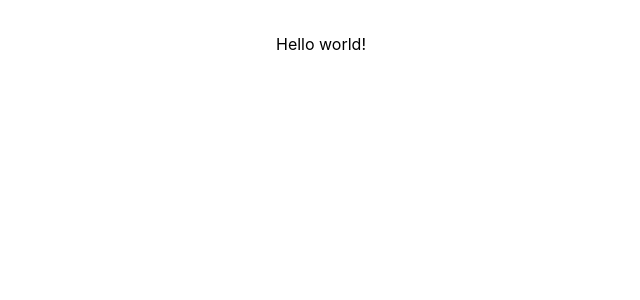
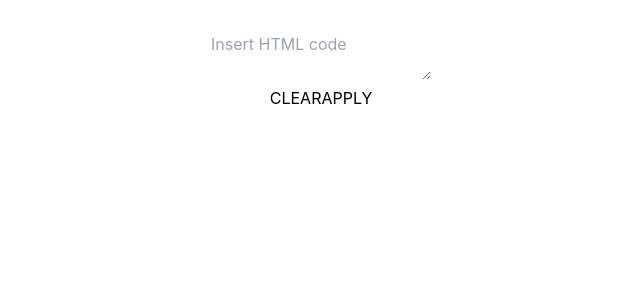
Before and after one commit to SPechinov/test1, a React (Vite) app: page / in a window 1280 px wide. Shown: the top 300 px of the page, without its empty margins (319-959 px from the left). Built offline with nearby package versions, Linux system fonts and the light colour scheme.

Commit message:
Add: Form and CodeResult in App.tsx

```diff
--- a/src/App.tsx
+++ b/src/App.tsx
@@ -1,11 +1,17 @@
 import './App.css'
+import {Form} from "./containers/Form";
+import {useState} from "react";
+import {ResultCode} from "./containers/ResultCode";
 
 function App() {
+    const [code, setCode] = useState('');
+
     return (
-        <h1 className="text-3xl font-bold underline">
-            Hello world!
-        </h1>
-    )
+        <>
+            <Form onSubmit={setCode} />
+            <ResultCode code={code} />
+        </>
+    );
 }
 
 export default App
```
